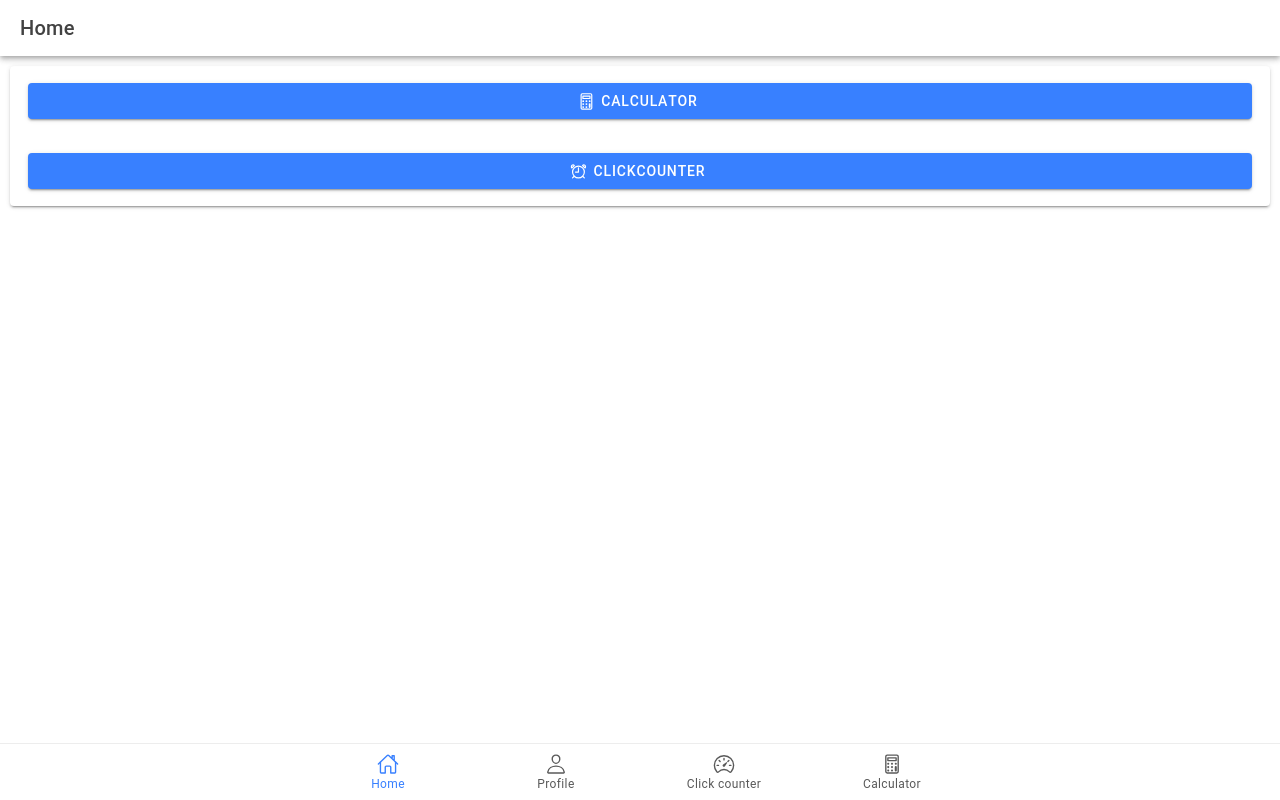
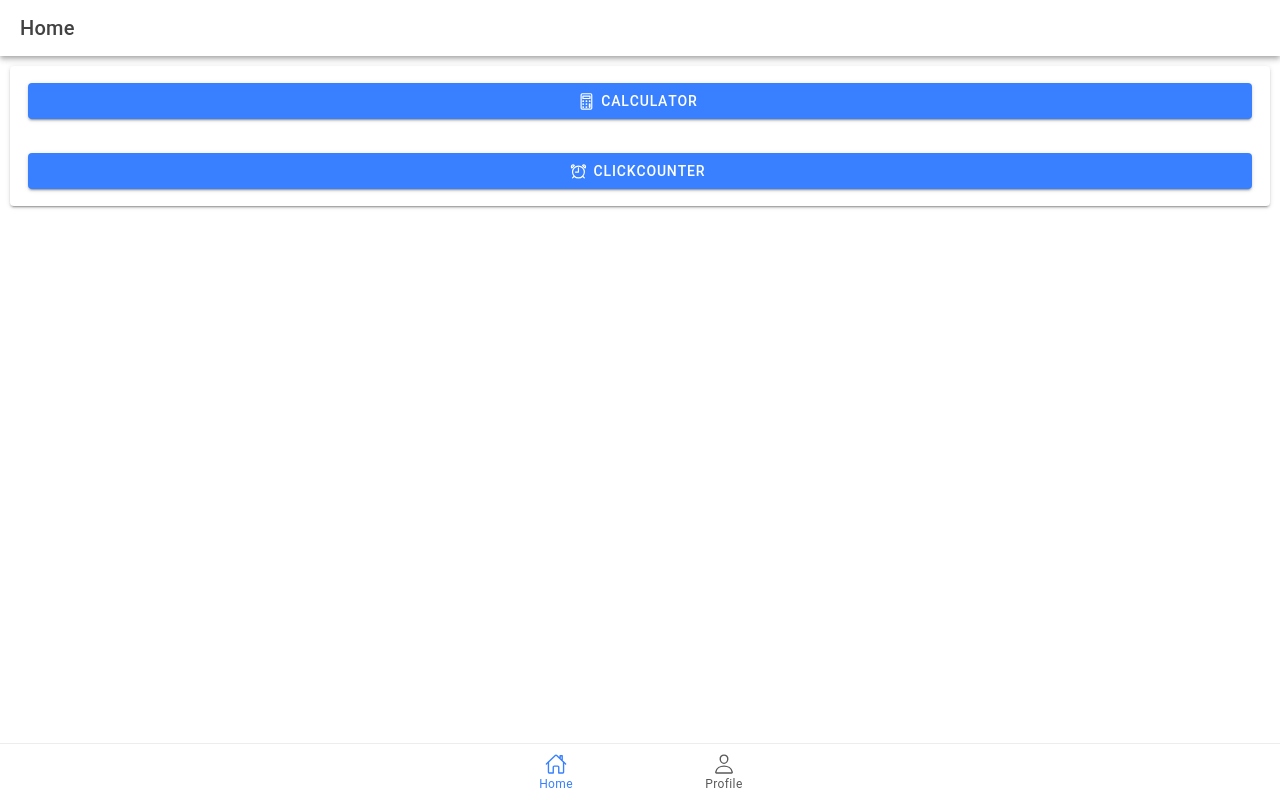
Before and after one commit to Jessmarivandalahigon/ion-t-dalahigon, a React (Vite) app: page /home in a window 1280 px wide. Built offline with nearby package versions, Linux system fonts and the light colour scheme.

Commit message:
removed the calculator/clickcounter code in app.tsx

```diff
--- a/src/App.tsx
+++ b/src/App.tsx
@@ -85,14 +85,7 @@ const App: React.FC = () => (
             <IonIcon aria-hidden="true" icon={personOutline} />
             <IonLabel>Profile</IonLabel>
           </IonTabButton>
-          <IonTabButton tab="Clickcounter" href="/Clickcounter">
-            <IonIcon aria-hidden="true" icon={speedometerOutline} />
-            <IonLabel>Click counter</IonLabel>
-          </IonTabButton>
-          <IonTabButton tab="calculator" href="/calculator">
-            <IonIcon aria-hidden="true" icon={calculatorOutline} />
-            <IonLabel>Calculator</IonLabel>
-          </IonTabButton>
+
         </IonTabBar>
       </IonTabs>
     </IonReactRouter>
```
